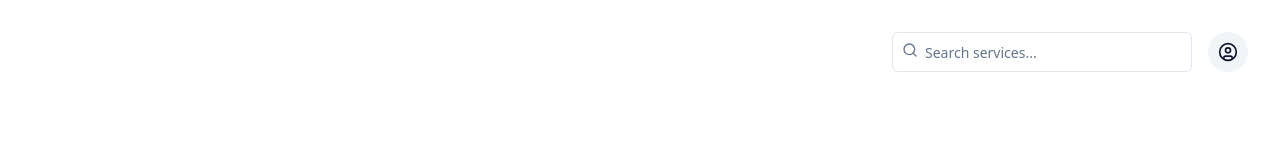
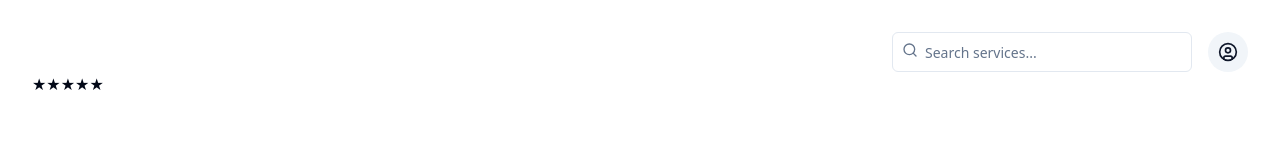
Before and after one commit to Serviso-Meistrai/client, a React (Vite) app: page / in a window 1280 px wide. Shown: the top 162 px of the page. Built offline with nearby package versions, Linux system fonts and the light colour scheme.

Commit message:
adding rating stars

```diff
--- a/src/App.css
+++ b/src/App.css
@@ -0,0 +1,10 @@
+
+.stars{
+    display:flex;
+}
+.stars>li{
+    cursor: pointer;
+}
+.star_true{
+    color: rgb(255, 221, 0);
+}
--- /dev/null
+++ b/src/components/ui/rating.jsx
@@ -0,0 +1,23 @@
+import React, { useState } from 'react'
+
+const Rating = () => {
+    const [rated, setRated] = useState(0)
+
+    const handleClick =(e)=>{
+        setRated(e.target.value)
+    }
+    console.log(rated);
+
+
+  return (
+    <ul className='stars'>
+        <li value={1} className={rated>=1?"star_true":"star_false"} onClick={handleClick}>&#9733;</li>
+        <li value={2} className={rated>=2?"star_true":"star_false"} onClick={handleClick}>&#9733;</li>
+        <li value={3} className={rated>=3?"star_true":"star_false"} onClick={handleClick}>&#9733;</li>
+        <li value={4} className={rated>=4?"star_true":"star_false"} onClick={handleClick}>&#9733;</li>
+        <li value={5} className={rated>=5?"star_true":"star_false"} onClick={handleClick}>&#9733;</li>
+    </ul>
+  )
+}
+
+export default Rating
--- a/src/pages/Home.jsx
+++ b/src/pages/Home.jsx
@@ -1,11 +1,14 @@
 import NavBar from "@/components/NavBar";
+import Rating from "@/components/ui/rating";
 
 const Home = () => {
   return (
     <div className="min-h-[90vh]">
       <NavBar />
       <main className="">
-        <div></div>
+        <div>
+          <Rating/>
+        </div>
       </main>
     </div>
   );
```
